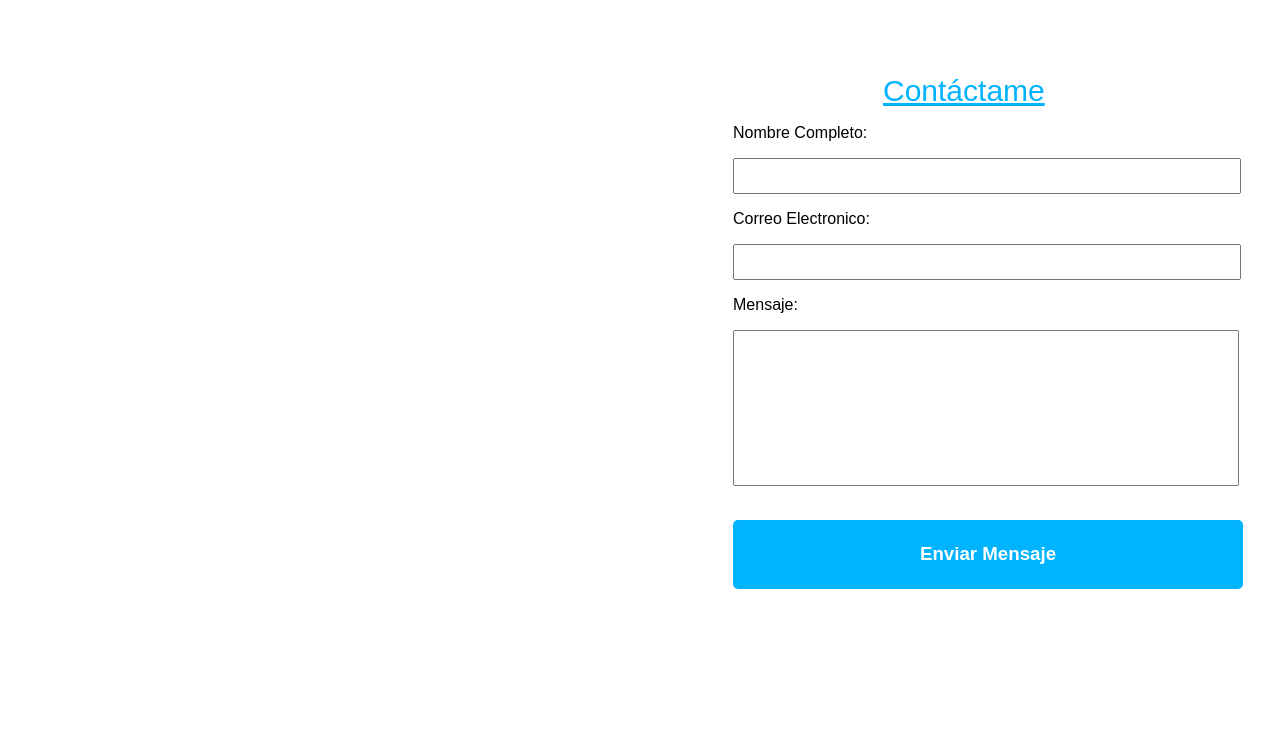
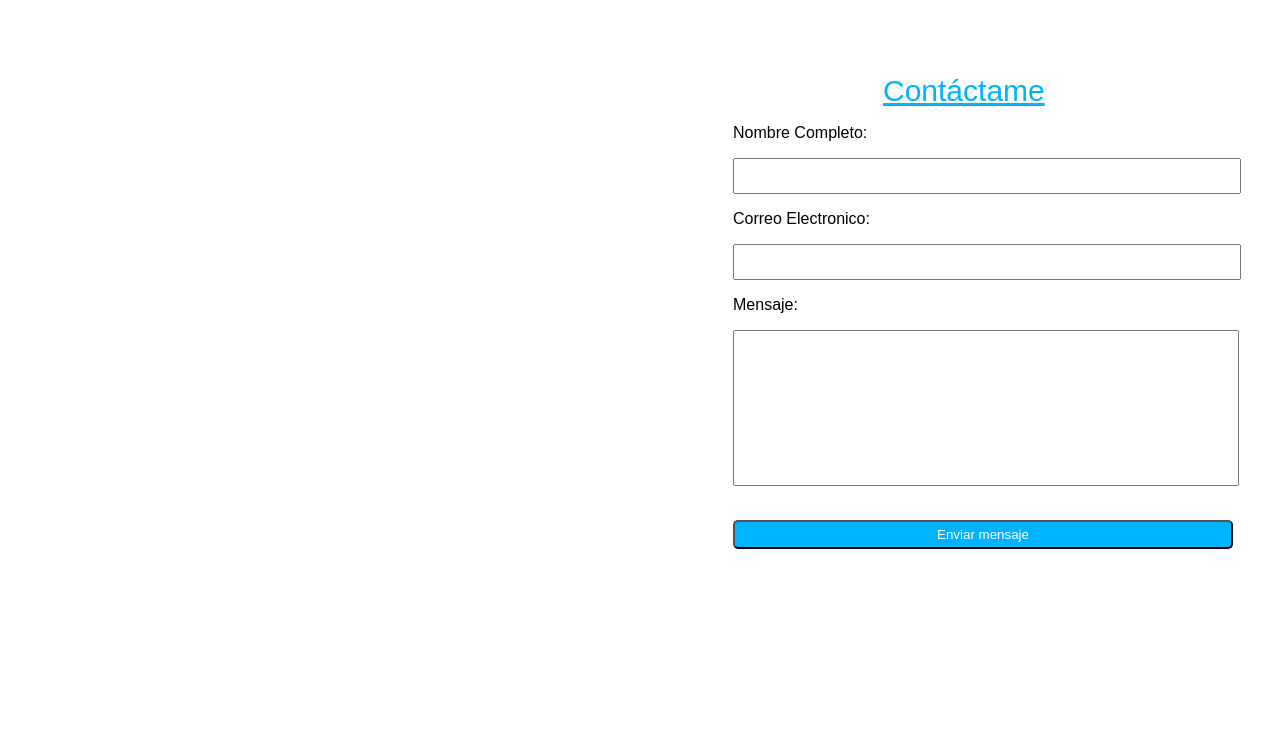
Before and after one commit to jc268286-spec/Mi-portafolio, a plain HTML site: page index.html in a window 1280 px wide. Shown: the part 1600-2332 px from the top of the page. Drawn offline with Linux system fonts and the light colour scheme.

Commit message:
Add files via upload

```diff
--- a/index.css
+++ b/index.css
@@ -137,7 +137,7 @@
     width: 500px;
     margin-left: -150px;
 }
-.boton{
+button{
     margin-top: 30px;
     background-color:  rgb(0, 179, 255);
     padding: 5px;
--- a/index.html
+++ b/index.html
@@ -65,7 +65,7 @@
 
         <section id="final">
             <a href="#">Contáctame</a>
-
+            <form action="https://formspree.io/f/mgaeojvl" method="post">
             <P>Nombre Completo:</P>
 
             <section class="Nombre">
@@ -96,8 +96,9 @@
         </section>
 
         <section class="boton">
-            <h3>Enviar Mensaje</h3>
+                <button type="submit">Enviar mensaje</button>
         </section>
+        </form>
     </main>
 
     <footer>
```
